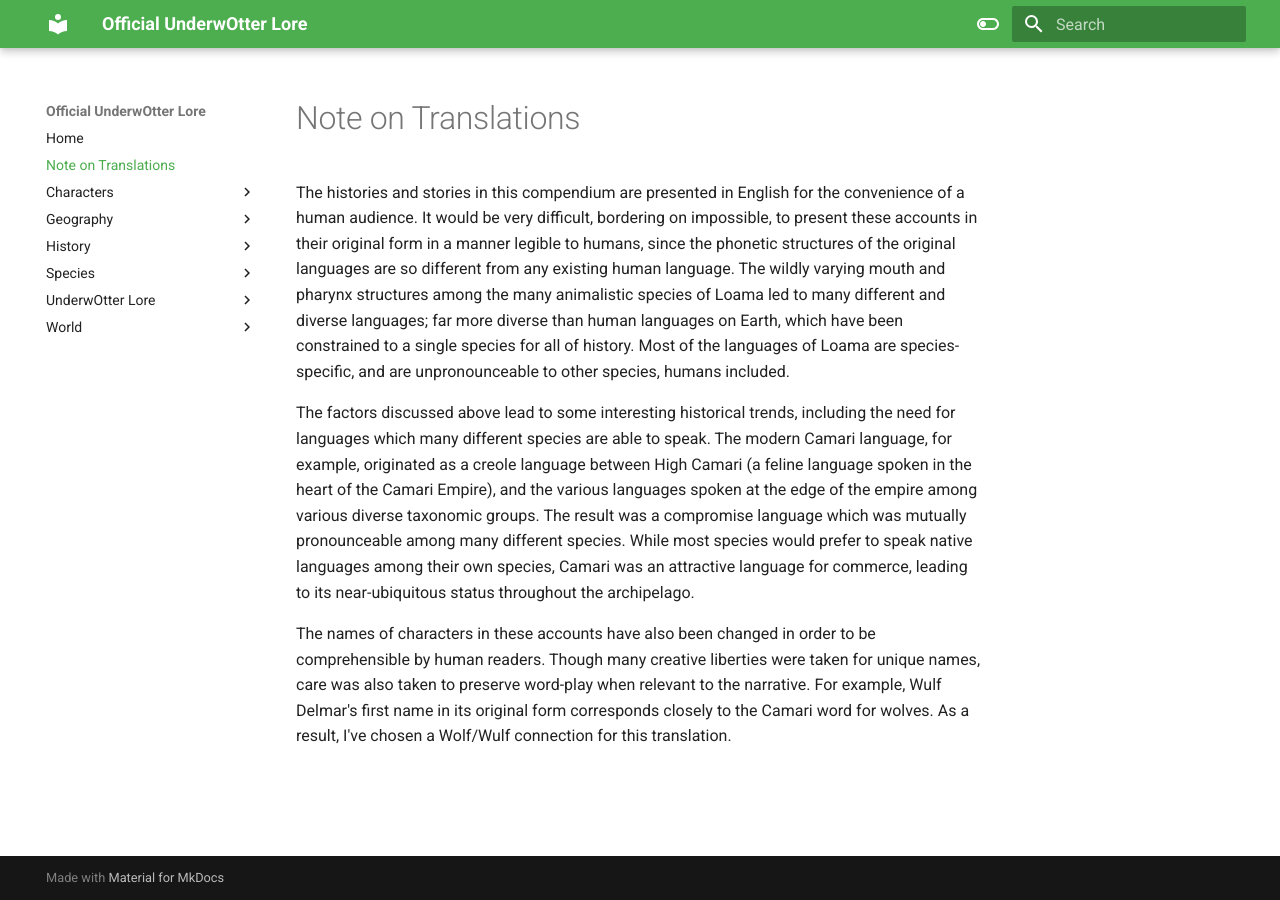
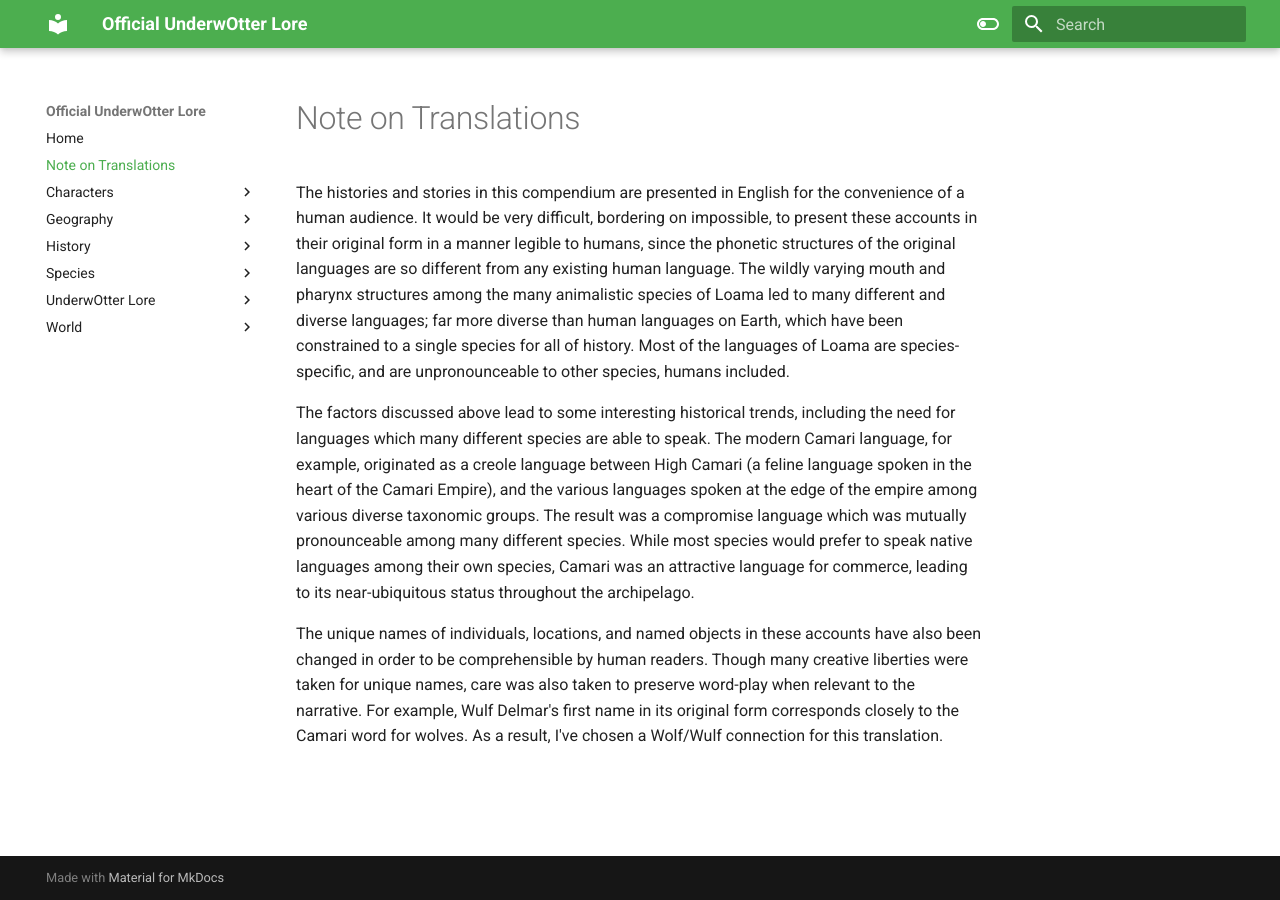
Before and after one commit to underwotter/Official-UnderwOtter-Lore, an MkDocs documentation site: the page built from docs/Note on Translations.md, in a window 1280 px wide. Built offline with MkDocs 1.6.1 and Material for MkDocs 9.7.7, drawn with Linux system fonts in a browser that asks for light colours.

Commit message:
Update Note on Translations.md

```diff
--- a/docs/Note on Translations.md
+++ b/docs/Note on Translations.md
@@ -2,4 +2,4 @@ The histories and stories in this compendium are presented in English for the co
 
 The factors discussed above lead to some interesting historical trends, including the need for languages which many different species are able to speak. The modern Camari language, for example, originated as a creole language between High Camari (a feline language spoken in the heart of the Camari Empire), and the various languages spoken at the edge of the empire among various diverse taxonomic groups. The result was a compromise language which was mutually pronounceable among many different species. While most species would prefer to speak native languages among their own species, Camari was an attractive language for commerce, leading to its near-ubiquitous status throughout the archipelago.
 
-The names of characters in these accounts have also been changed in order to be comprehensible by human readers. Though many creative liberties were taken for unique names, care was also taken to preserve word-play when relevant to the narrative. For example, Wulf Delmar's first name in its original form corresponds closely to the Camari word for wolves. As a result, I've chosen a Wolf/Wulf connection for this translation.
+The unique names of individuals, locations, and named objects in these accounts have also been changed in order to be comprehensible by human readers. Though many creative liberties were taken for unique names, care was also taken to preserve word-play when relevant to the narrative. For example, Wulf Delmar's first name in its original form corresponds closely to the Camari word for wolves. As a result, I've chosen a Wolf/Wulf connection for this translation.
```
